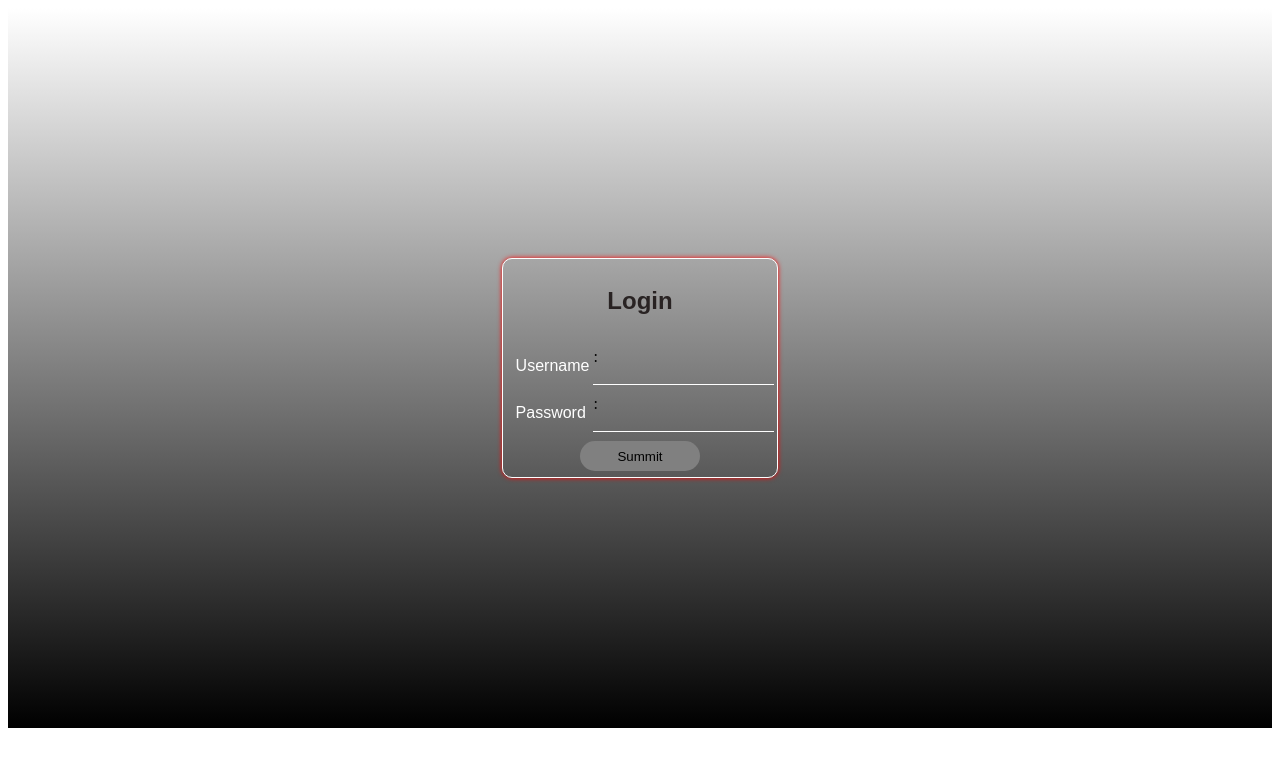
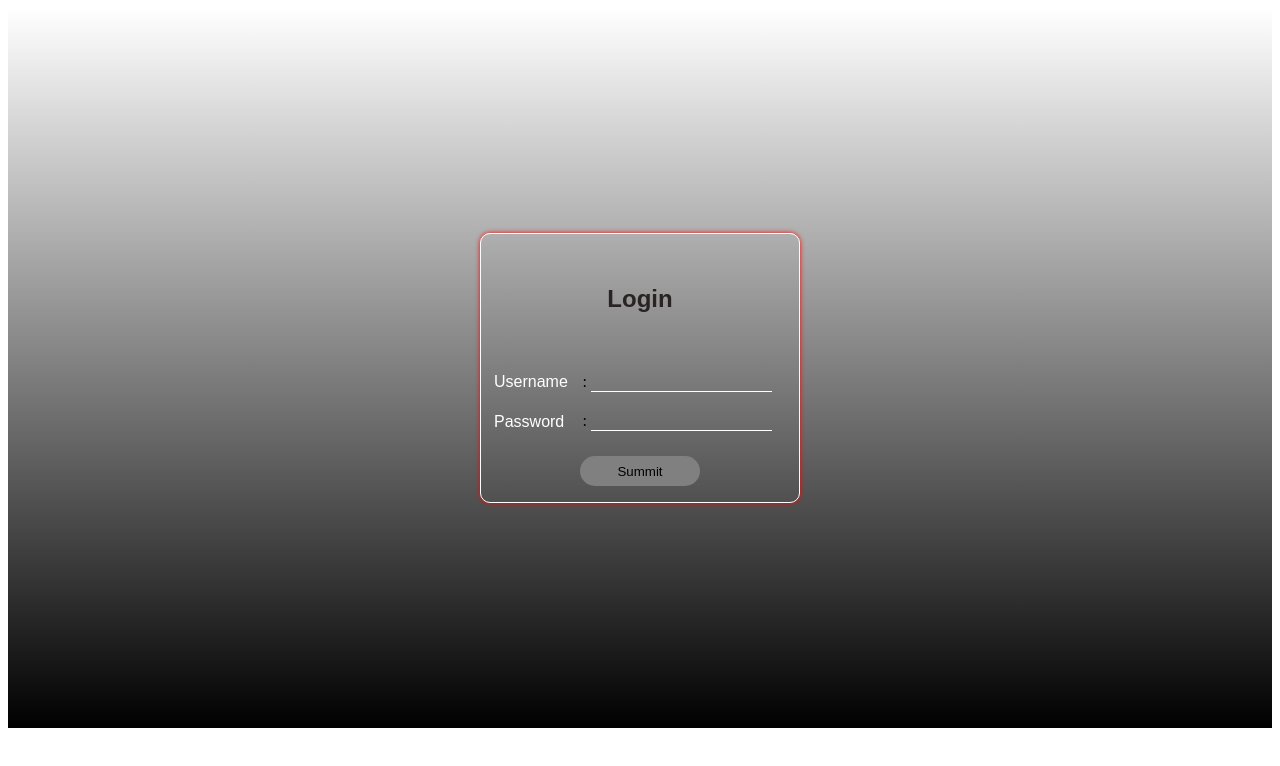
Before and after one commit to nandhakumarsnk/form-validation, a plain HTML site: page index.html in a window 1280 px wide. Drawn offline with Linux system fonts and the light colour scheme.

Commit message:
Update index.html

```diff
--- a/index.html
+++ b/index.html
@@ -16,8 +16,8 @@
 
 }
 #myForm>table{
-    height: 220px;
-    width: 270px;
+    height: 270px;
+    width: 320px;
     border: 1px solid white;
     border-radius: 10px;
     box-shadow: 0px 0px 5px red;
```
